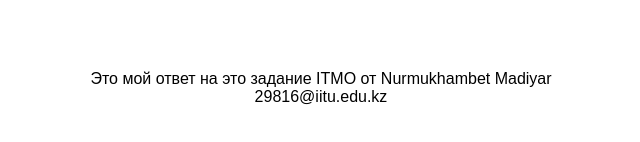
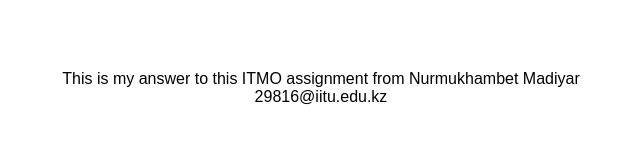
Before and after one commit to SmokerShark/indexHij, a plain HTML site: page index.html in a window 1280 px wide. Shown: the part 320-462 px from the top of the page, without its empty margins (319-959 px from the left). Drawn offline with Linux system fonts and the light colour scheme.

Commit message:
index.html

```diff
--- a/index.html
+++ b/index.html
@@ -3,11 +3,11 @@
 <head>
 <meta charset="UTF-8">
 <meta name="viewport" content="width=device-width, initial-scale=1.0">
-<title>Мой ответ на задание ITMO</title>
+<title>This is my answer to this ITMO assignment</title>
 </head>
 <body style="display: flex; justify-content: center; align-items: center; height: 100vh; text-align: center; font-family: Arial, sans-serif;">
   <div>
-    <p>Это мой ответ на это задание ITMO от Nurmukhambet Madiyar<br>29816@iitu.edu.kz</p>
+    <p>This is my answer to this ITMO assignment from Nurmukhambet Madiyar<br>29816@iitu.edu.kz</p>
   </div>
 </body>
 </html>
```
